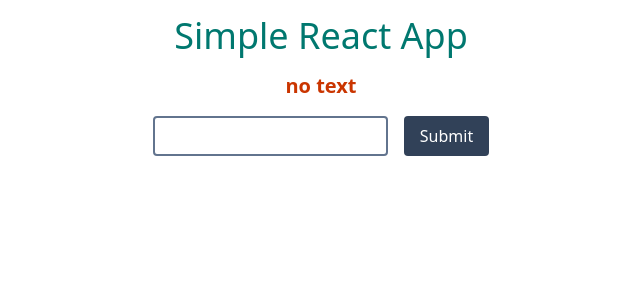
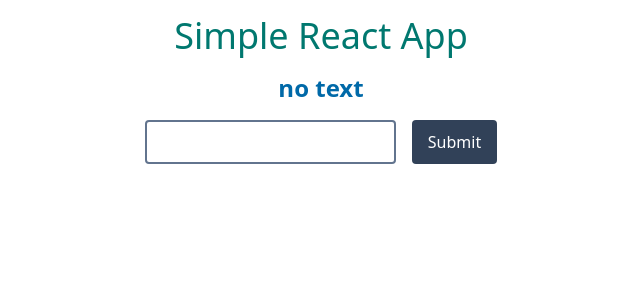
Before and after one commit to kentem-ha-hiraizumi/simple-react-app, a React (Vite) app: page / in a window 1280 px wide. Shown: the top 300 px of the page, without its empty margins (319-959 px from the left). Built offline with nearby package versions, Linux system fonts and the light colour scheme.

Commit message:
jotai導入

```diff
--- a/package.json
+++ b/package.json
@@ -14,6 +14,7 @@
   },
   "dependencies": {
     "@tailwindcss/vite": "^4.1.14",
+    "jotai": "^2.15.0",
     "react": "^19.2.0",
     "react-dom": "^19.2.0",
     "tailwindcss": "^4.1.14"
--- a/src/features/input-container/InputContainer.tsx
+++ /dev/null
@@ -1,25 +0,0 @@
-import { useRef } from "react";
-import { useInput } from "./useInput";
-
-export const InputContainer = () => {
-  const { displayText, setInputValue } = useInput();
-  const inputRef = useRef<HTMLInputElement>(null);
-
-  return (
-    <>
-      <h2 className="text-xl text-orange-700 font-bold">{displayText}</h2>
-      <div className="flex gap-4">
-        <input type="text" ref={inputRef} className="border-2 border-slate-500 rounded" />
-        <button
-          type="button"
-          className="bg-slate-700 text-white px-4 py-2 rounded"
-          onClick={() => {
-            setInputValue(inputRef.current?.value ?? "");
-          }}
-        >
-          Submit
-        </button>
-      </div>
-    </>
-  );
-};
--- /dev/null
+++ b/src/features/input/InputContainer.tsx
@@ -0,0 +1,26 @@
+import { useRef } from "react";
+import { useInputAtom } from "./inputAtom";
+
+export const InputContainer = () => {
+  const { setInputValue } = useInputAtom();
+  const inputRef = useRef<HTMLInputElement>(null);
+
+  return (
+    <div className="flex gap-4">
+      <input
+        type="text"
+        ref={inputRef}
+        className="p-2 border-2 border-slate-500 rounded"
+      />
+      <button
+        type="button"
+        className="px-4 py-2 bg-slate-700 text-white rounded"
+        onClick={() => {
+          setInputValue(inputRef.current?.value ?? "");
+        }}
+      >
+        Submit
+      </button>
+    </div>
+  );
+};
--- /dev/null
+++ b/src/features/input/displayText.tsx
@@ -0,0 +1,7 @@
+import { useInputAtom } from "./inputAtom";
+
+export const DisplayText = () => {
+  const { displayText } = useInputAtom();
+
+  return <h2 className="text-2xl text-sky-700 font-bold">{displayText}</h2>;
+};
--- a/src/features/input-container/useInput.tsx
+++ b/src/features/input/inputAtom.ts
@@ -1,15 +1,22 @@
-import { useState } from "react";
+import { atom, useAtomValue, useSetAtom } from "jotai";
 
-export const useInput = () => {
-  const [inputValue, setInputValue] = useState<string>("");
+// inputの状態を管理するatomを定義
+const inputAtom = atom("");
+
+// 値とセット関数を返すカスタムフック
+export const useInputAtom = () => {
+  const inputValue = useAtomValue(inputAtom);
+  const setInputValue = useSetAtom(inputAtom);
 
   return { displayText: getDisplayText(inputValue), setInputValue };
 };
 
+// 入力値を大文字に変換する関数
 const getDisplayText = (inputValue: string) => {
   return inputValue ? inputValue.toUpperCase() : "no text";
 };
 
+// テストコード(ロジックをテスト)
 if (import.meta.vitest) {
   describe("getDisplayText", () => {
     it("入力が小文字なら出力が大文字であること", () => {
--- a/src/pages/App.tsx
+++ b/src/pages/App.tsx
@@ -1,9 +1,11 @@
-import { InputContainer } from "../features/input-container/InputContainer";
+import { DisplayText } from "../features/input/displayText";
+import { InputContainer } from "../features/input/InputContainer";
 
 export const App = () => {
   return (
     <main className="p-4 flex flex-col gap-4 items-center">
       <h1 className=" text-4xl text-teal-700 text-center">Simple React App</h1>
+      <DisplayText />
       <InputContainer />
     </main>
   );
```
Also changed, not shown: 1 other file (tests, documents, lock files or other folders).
